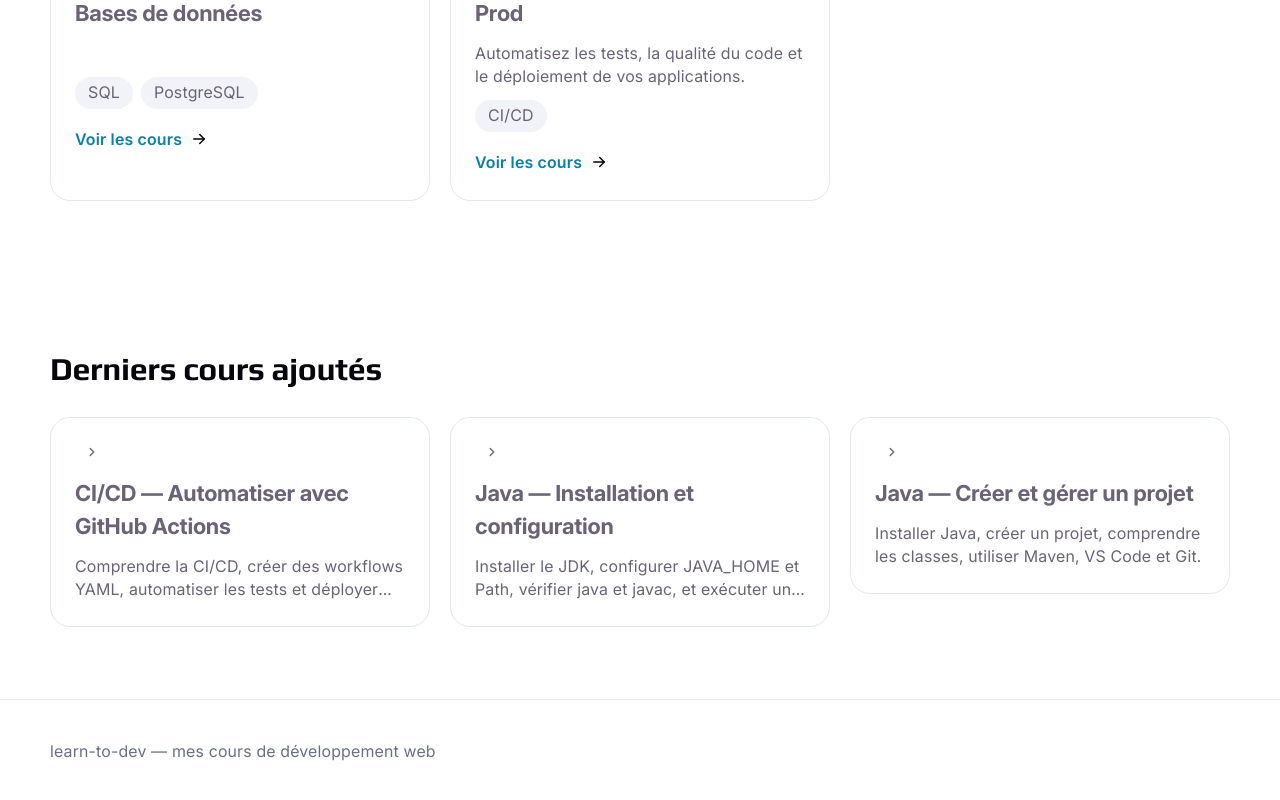
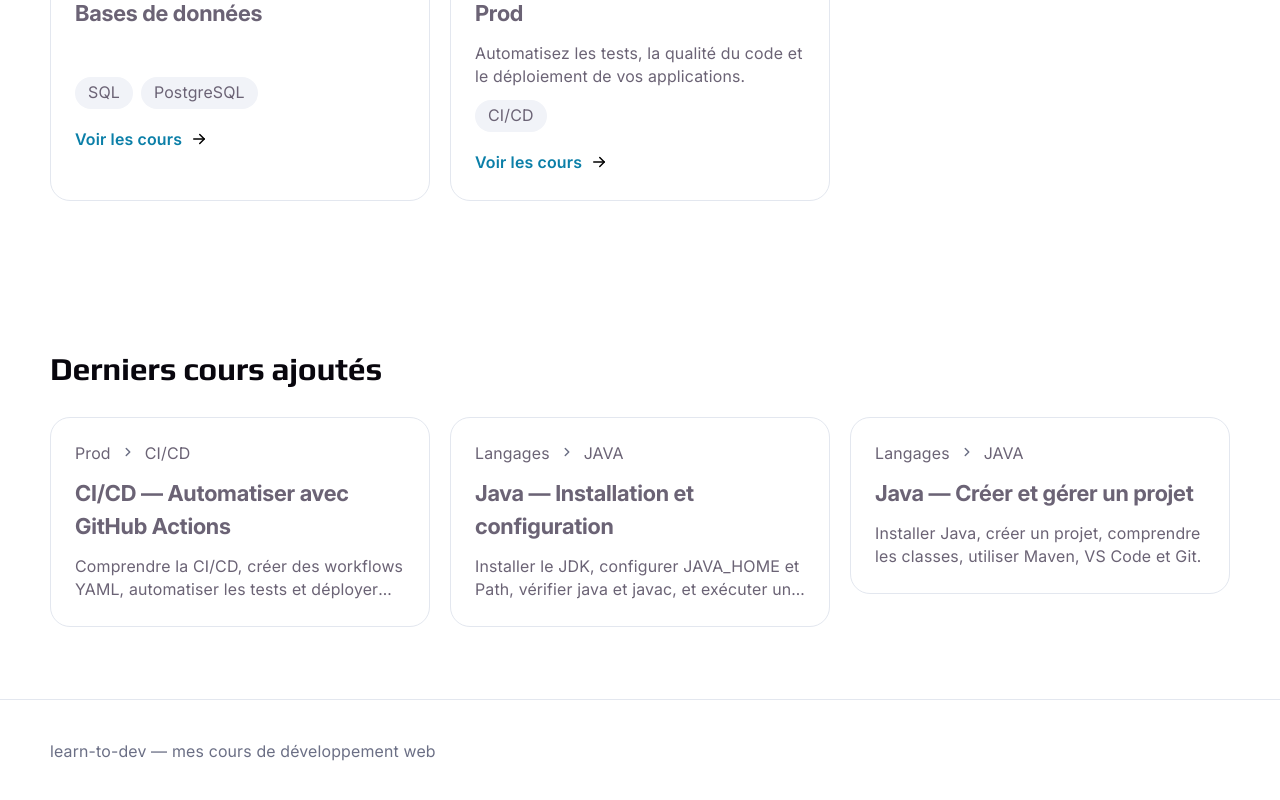
Before and after one commit to LorianaD/learn-to-dev, a React (Vite) app: page / in a window 1280 px wide. Shown: the part 1175-1975 px from the top of the page. Built offline with nearby package versions, Linux system fonts and the light colour scheme.

Commit message:
fix: support string and object breadcrumb items

```diff
--- a/src/components/ui/Breadcrumb/Breadcrumb.tsx
+++ b/src/components/ui/Breadcrumb/Breadcrumb.tsx
@@ -1,41 +1,52 @@
 import { Fragment } from "react";
+import { Link } from "react-router";
 import { chevronLeftIcon } from "../../../assets";
-import styles from './Breadcrumb.module.css';
-import { Link } from "react-router";
+import styles from "./Breadcrumb.module.css";
 
-export interface BreadcrumbItem {
+interface BreadcrumbItem {
     label: string;
     to?: string;
 }
 
 interface BreadcrumbTypes {
-    items: BreadcrumbItem[];
+    items: (string | BreadcrumbItem)[];
 }
 
 function Breadcrumb({ items }: BreadcrumbTypes) {
     return (
-        <nav className={styles.breadcrumb} aria-label="Fil d'Ariane">
+        <nav
+            className={styles.breadcrumb}
+            aria-label="Fil d'Ariane"
+        >
             {items.map((item, index) => {
+                const breadcrumb =
+                    typeof item === "string"
+                        ? { label: item }
+                        : item;
+
                 const isLast = index === items.length - 1;
 
                 return (
-                    <Fragment key={`${item.label}-${index}`}>
+                    <Fragment key={index}>
                         {index > 0 && (
                             <div aria-hidden="true">
-                                <img src={chevronLeftIcon} alt="" />
+                                <img
+                                    src={chevronLeftIcon}
+                                    alt=""
+                                />
                             </div>
                         )}
 
-                        {item.to && !isLast ? (
+                        {breadcrumb.to && !isLast ? (
                             <Link
-                                to={item.to}
+                                to={breadcrumb.to}
                                 className={
                                     index === 0
                                         ? styles.breadcrumbStart
                                         : undefined
                                 }
                             >
-                                {item.label}
+                                {breadcrumb.label}
                             </Link>
                         ) : (
                             <span
@@ -44,9 +55,11 @@ function Breadcrumb({ items }: BreadcrumbTypes) {
                                         ? styles.breadcrumbStart
                                         : undefined
                                 }
-                                aria-current={isLast ? "page" : undefined}
+                                aria-current={
+                                    isLast ? "page" : undefined
+                                }
                             >
-                                {item.label}
+                                {breadcrumb.label}
                             </span>
                         )}
                     </Fragment>
```
